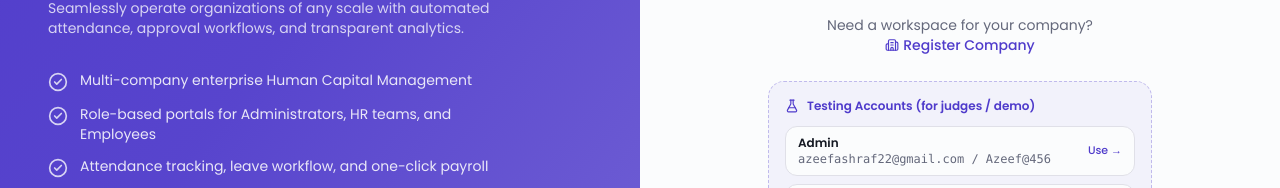
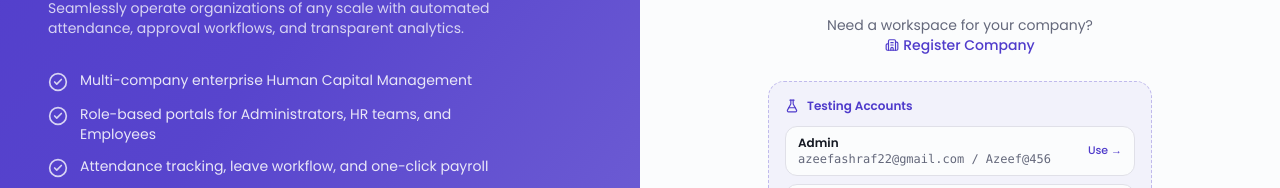
Before and after one commit to Azeef-dev/HCM-Lite-AI, a React (Vite) app in the folder frontend/: page /login in a window 1280 px wide. Shown: the part 411-599 px from the top of the page. Built offline with nearby package versions, Linux system fonts and the light colour scheme.

Commit message:
fix: simplify label for testing accounts in Login component

```diff
--- a/frontend/src/pages/Login.jsx
+++ b/frontend/src/pages/Login.jsx
@@ -168,7 +168,7 @@ export default function Login() {
                     <div className="mt-6 rounded-xl border border-dashed border-primary/30 bg-primary/5 p-4">
                         <div className="flex items-center gap-2 text-xs font-semibold text-primary mb-3">
                             <FlaskConical className="h-3.5 w-3.5" />
-                            Testing Accounts (for judges / demo)
+                            Testing Accounts
                         </div>
                         <div className="space-y-2">
                             {TEST_ACCOUNTS.map((acc) => (
```
